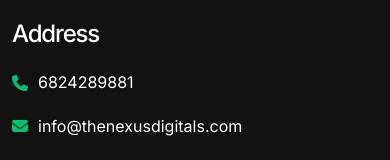
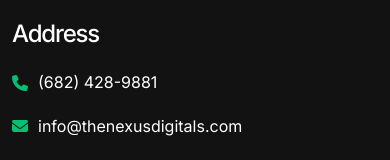
Before and after one commit to tahirthedev/the-nexus-solutions, a Next.js app: page /blog in a window 390 px wide. Shown: the part 8168-8328 px from the top of the page. Built offline with nearby package versions, Linux system fonts and the light colour scheme.

Commit message:
Update phone number format in footer component

```diff
--- a/components/footer/FooterV1.tsx
+++ b/components/footer/FooterV1.tsx
@@ -46,7 +46,7 @@
                                                         <i className="fa-solid fa-phone"></i>
                                                     </div>
                                                     <div className="contact-text">
-                                                        <Link href="tel:+6824289881">6824289881</Link>
+                                                        <Link href="tel:+16824289881">(682) 428-9881</Link>
                                                     </div>
                                                 </li>
                                                 <li>
```
